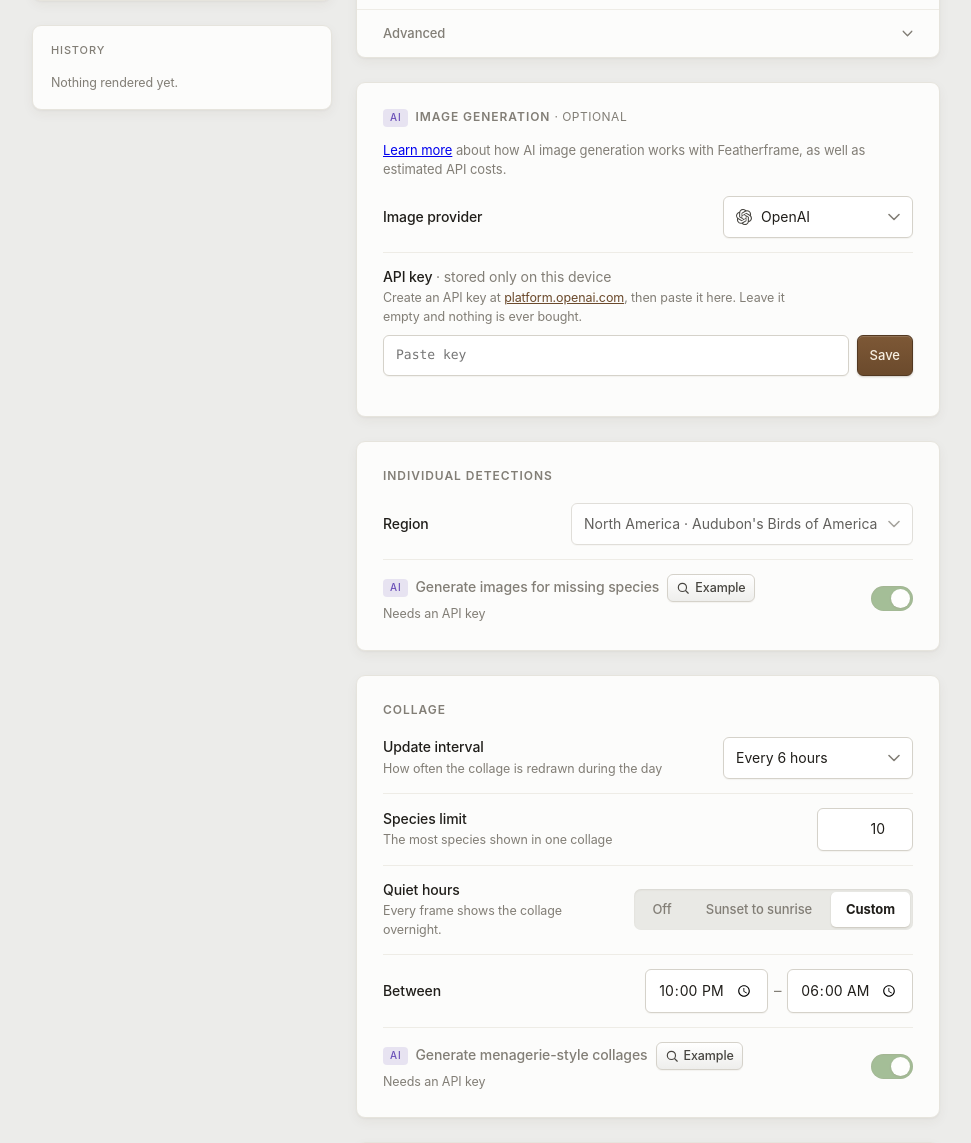
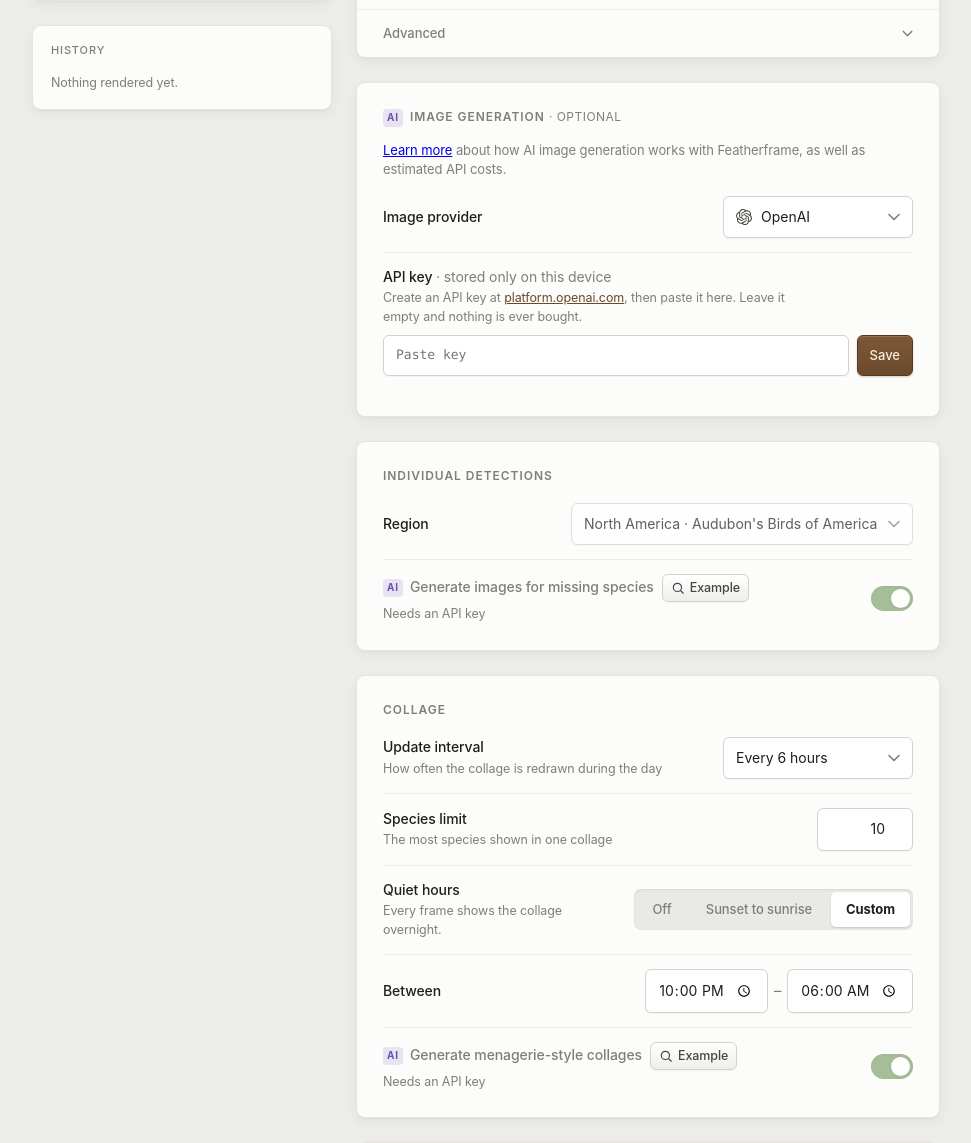
Before and after one commit to wr/featherframe, a FastAPI app: page / in a window 1280 px wide. Shown: the part 565-1708 px from the top of the page, without its empty margins (154-1125 px from the left). Run offline with FastAPI, Linux system fonts and the light colour scheme; data that the repository does not hold is empty.

Commit message:
The AI badge: tighter and bolder

```diff
--- a/server/templates/index.html
+++ b/server/templates/index.html
@@ -589,7 +589,7 @@
     /* On a switch's label and the section's head: a rounded rectangle in
        its own purple, so the AI settings read as one family. */
     .badge.ai { display:inline-block; margin-right:7px; vertical-align:middle; border-radius:4px;
-      font-size:10px; letter-spacing:.08em; text-transform:uppercase;
+      padding:1px 4px; font-size:10px; font-weight:700; letter-spacing:.08em; text-transform:uppercase;
       color:var(--ai); background:color-mix(in srgb, var(--ai) 14%, transparent); }
     /* Fixed columns: the readings line up down the list whatever each frame
        reports, and a frame that reports none leaves its column empty. */
```
